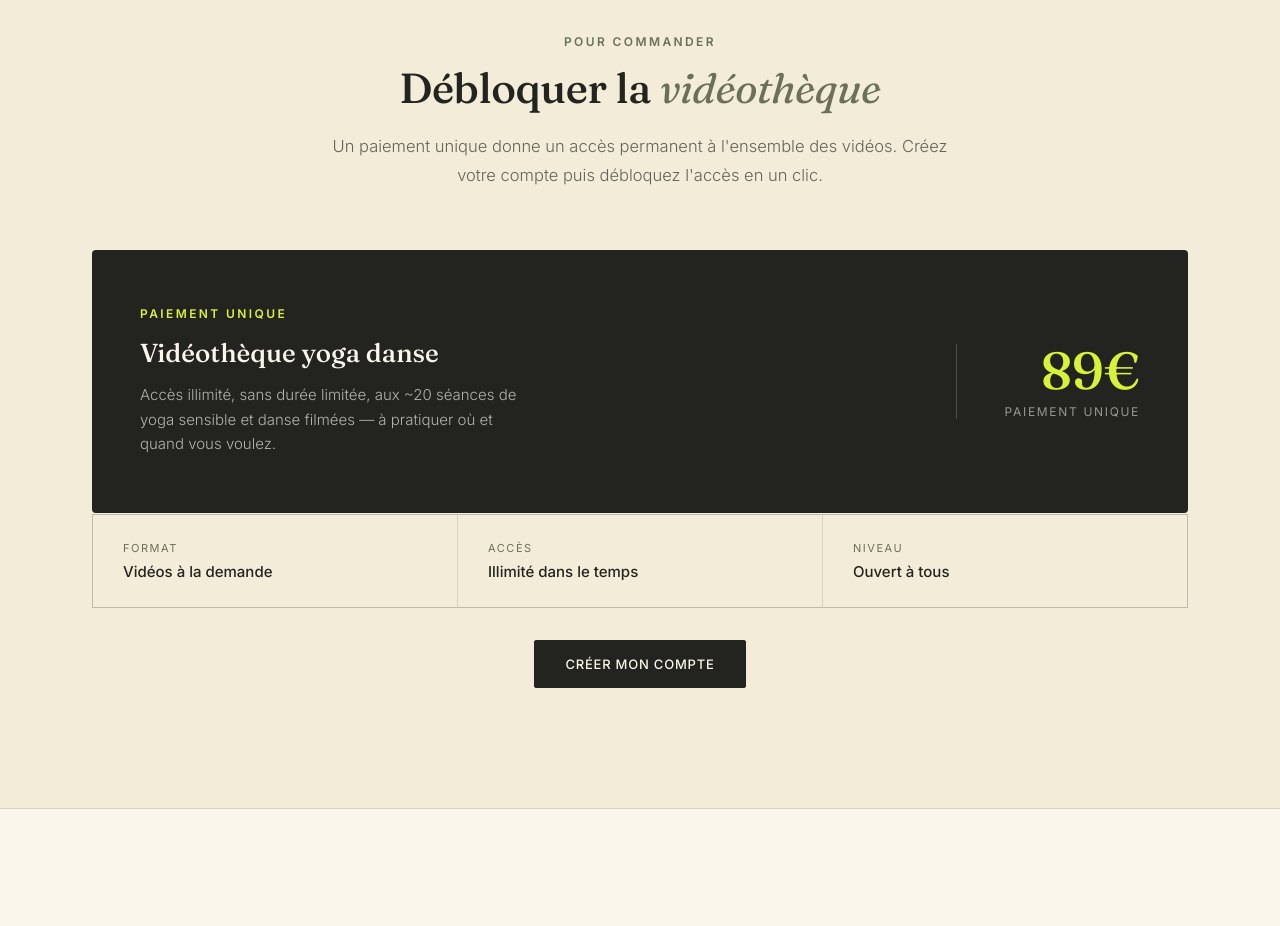
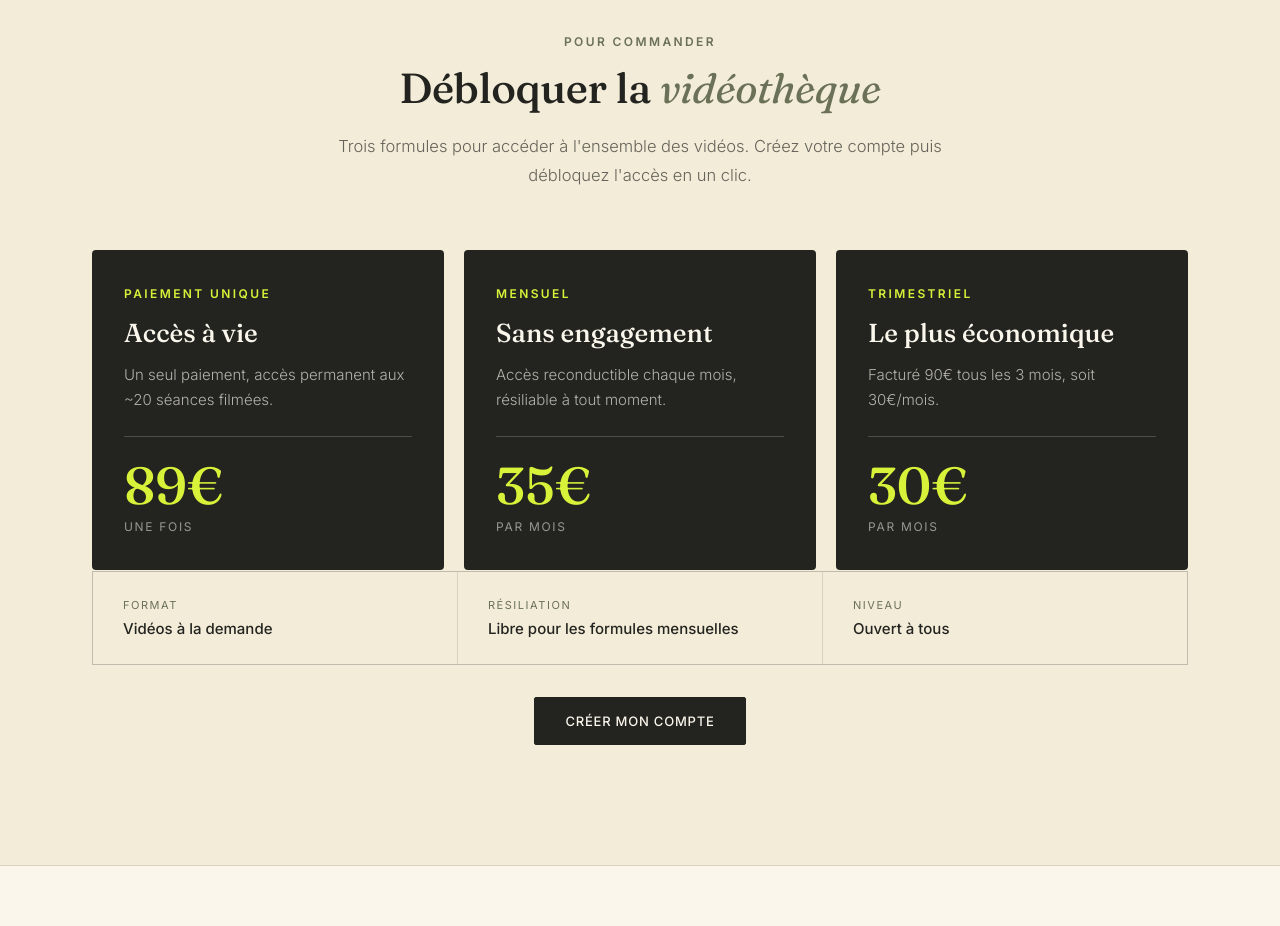
Before and after one commit to faustinbauer17-a11y/yoga-sensible-mortagne, a plain HTML site: page index.html in a window 1280 px wide. Shown: the part 3080-4006 px from the top of the page. Drawn offline with Linux system fonts and the light colour scheme.

Commit message:
Nouveau projet Supabase + 3 formules (unique/mensuel/trimestriel)

```diff
--- a/index.html
+++ b/index.html
@@ -237,11 +237,17 @@
 
   /* ORDER / PRICING */
   section.order{background:var(--paper-deep); border-top:1px solid var(--line); border-bottom:1px solid var(--line);}
+  .price-grid{display:grid; grid-template-columns:repeat(3,1fr); gap:20px;}
+  @media (max-width:860px){.price-grid{grid-template-columns:1fr;}}
   .price-card{
     background:var(--ink); color:var(--paper);
     border-radius:4px; padding:56px 48px;
     display:grid; grid-template-columns:1fr auto; gap:48px; align-items:center;
   }
+  .price-card--stack{
+    grid-template-columns:1fr; text-align:left; padding:36px 32px; gap:24px;
+  }
+  .price-card--stack .price-tag{border-left:none; border-top:1px solid rgba(247,244,236,0.2); padding-left:0; padding-top:22px; text-align:left;}
   @media (max-width:700px){.price-card{grid-template-columns:1fr; text-align:left; padding:40px 30px;}}
   .price-card .kicker{color:var(--accent);}
   .price-card h3{font-family:'Fraunces', serif; font-weight:500; font-size:26px; margin:0 0 14px;}
@@ -422,17 +428,41 @@
     <div class="section-head center">
       <div class="kicker">Pour commander</div>
       <h2>Débloquer la <em>vidéothèque</em></h2>
-      <p class="lede">Un paiement unique donne un accès permanent à l'ensemble des vidéos. Créez votre compte puis débloquez l'accès en un clic.</p>
+      <p class="lede">Trois formules pour accéder à l'ensemble des vidéos. Créez votre compte puis débloquez l'accès en un clic.</p>
     </div>
-    <div class="price-card">
-      <div>
-        <div class="kicker">Paiement unique</div>
-        <h3>Vidéothèque yoga danse</h3>
-        <p>Accès illimité, sans durée limitée, aux ~20 séances de yoga sensible et danse filmées — à pratiquer où et quand vous voulez.</p>
+    <div class="price-grid">
+      <div class="price-card price-card--stack">
+        <div>
+          <div class="kicker">Paiement unique</div>
+          <h3>Accès à vie</h3>
+          <p>Un seul paiement, accès permanent aux ~20 séances filmées.</p>
+        </div>
+        <div class="price-tag">
+          <div class="price-num">89€</div>
+          <div class="price-unit">une fois</div>
+        </div>
       </div>
-      <div class="price-tag">
-        <div class="price-num">89€</div>
-        <div class="price-unit">paiement unique</div>
+      <div class="price-card price-card--stack">
+        <div>
+          <div class="kicker">Mensuel</div>
+          <h3>Sans engagement</h3>
+          <p>Accès reconductible chaque mois, résiliable à tout moment.</p>
+        </div>
+        <div class="price-tag">
+          <div class="price-num">35€</div>
+          <div class="price-unit">par mois</div>
+        </div>
+      </div>
+      <div class="price-card price-card--stack">
+        <div>
+          <div class="kicker">Trimestriel</div>
+          <h3>Le plus économique</h3>
+          <p>Facturé 90€ tous les 3 mois, soit 30€/mois.</p>
+        </div>
+        <div class="price-tag">
+          <div class="price-num">30€</div>
+          <div class="price-unit">par mois</div>
+        </div>
       </div>
     </div>
     <div class="practical-strip">
@@ -441,8 +471,8 @@
         <span class="val">Vidéos à la demande</span>
       </div>
       <div class="practical-cell">
-        <span class="label">Accès</span>
-        <span class="val">Illimité dans le temps</span>
+        <span class="label">Résiliation</span>
+        <span class="val">Libre pour les formules mensuelles</span>
       </div>
       <div class="practical-cell">
         <span class="label">Niveau</span>
```
Also changed, not shown: login.html (+2 -2 lines), videos.html (+37 -7 lines).
